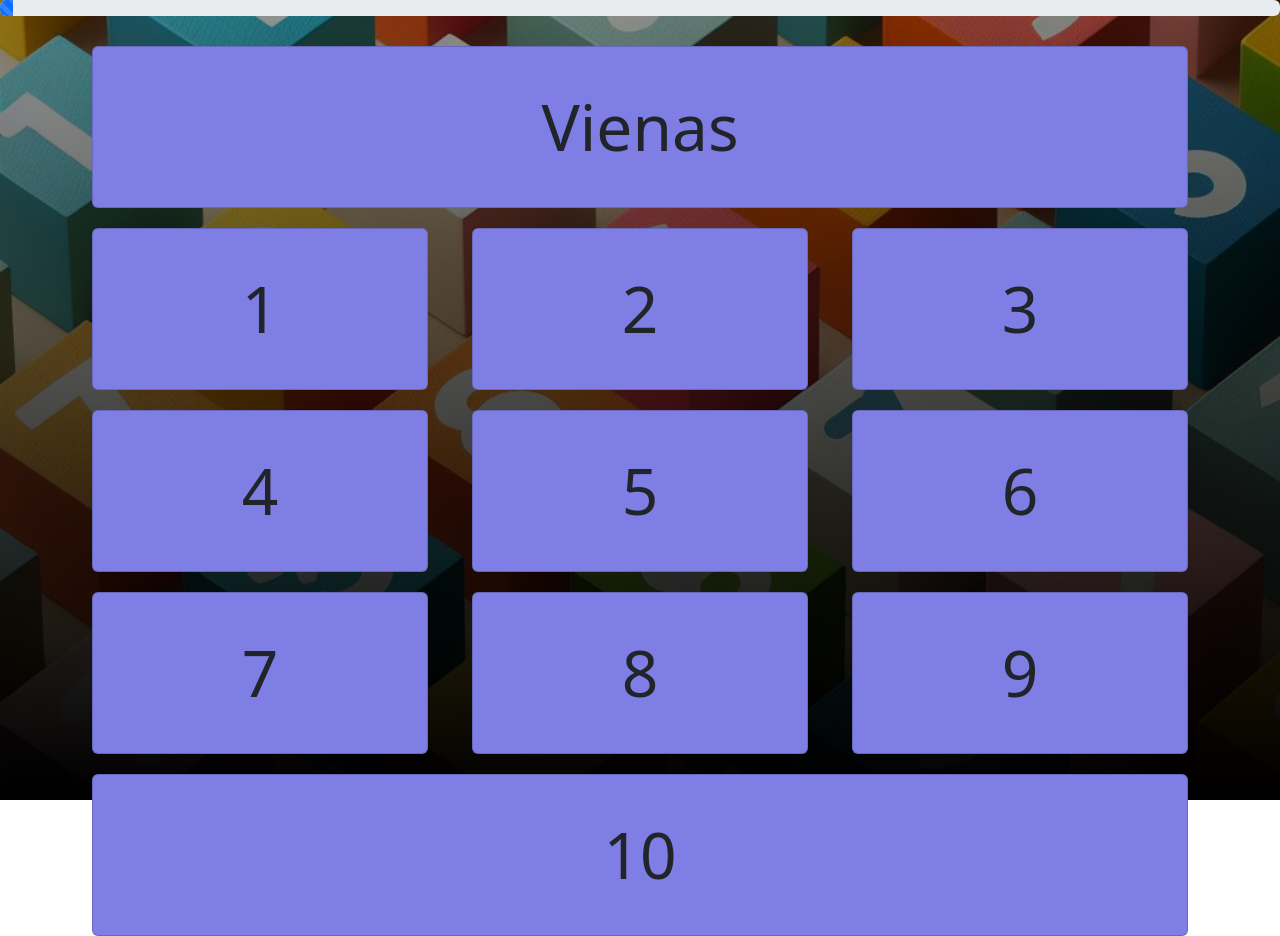
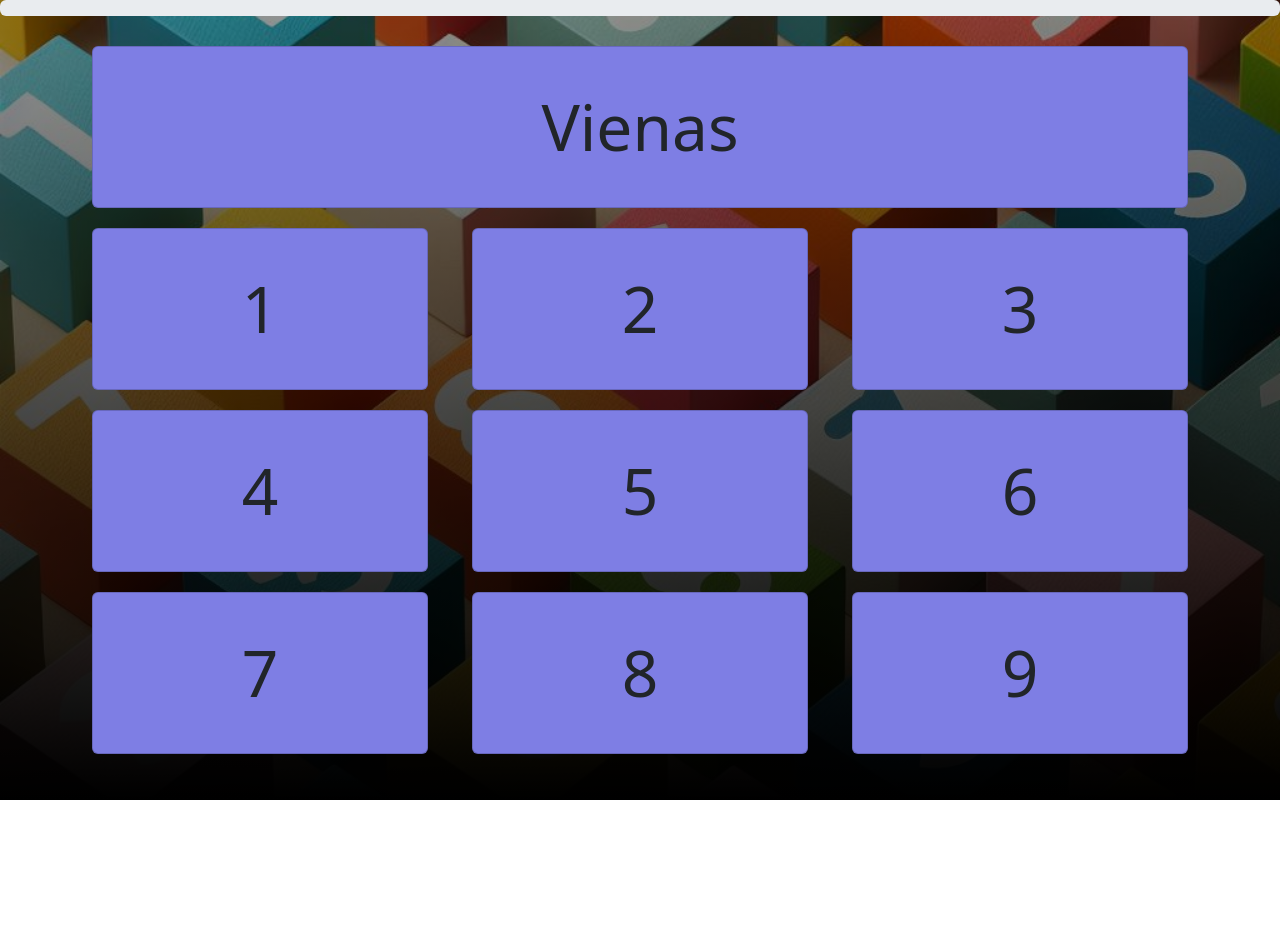
Before and after one commit to Deividas-Kozlovas/learning-games, a React (Create React App) app: page /find-numbers-up-to-ten in a window 1280 px wide. After the commit the page ends 800 px from the top, so only its background shows below. Built offline with nearby package versions, Linux system fonts and the light colour scheme.

Commit message:
implemented simple logic to compare pressed card if number match and if so change next number to mach with updating progress bar

```diff
--- a/src/Pages/Games/NumberGames/FindNumbersUpToTen/FindNumbersUpToTen.tsx
+++ b/src/Pages/Games/NumberGames/FindNumbersUpToTen/FindNumbersUpToTen.tsx
@@ -1,4 +1,4 @@
-import React from "react";
+import React, { useState } from "react";
 import { Container, Row, Col, Card, Button } from "react-bootstrap";
 import ProgressBar from "react-bootstrap/ProgressBar";
 import "./FindNumbersUpToTenStyles.scss";
@@ -6,9 +6,12 @@ import {
   numbersToFindInWords,
   numbersToShowOnCards,
 } from "./FindNumversUpToTenData.tsx";
+import { Prev } from "react-bootstrap/esm/PageItem";
 
 const FindNumbersUpToTen = () => {
   const CARDS_PER_ROW = 3;
+
+  const [currentNumber, setCurrentNumber] = useState<number>(0);
 
   const chunkArray = <T,>(array: T[], chunkSize: number): T[][] => {
     const result: T[][] = [];
@@ -18,17 +21,28 @@ const FindNumbersUpToTen = () => {
     return result;
   };
 
-  const numbersChunks = chunkArray<number>(numbersToShowOnCards, CARDS_PER_ROW);
+  const numbersChunks = chunkArray<number>(
+    numbersToShowOnCards.slice(0, 9),
+    CARDS_PER_ROW
+  );
+
+  function numberClicked(card: number): void {
+    if (card === currentNumber + 1) {
+      setCurrentNumber((prevNumber) => prevNumber + 1);
+    } else {
+      console.log("incorect");
+    }
+  }
 
   return (
     <div className="background">
-      <ProgressBar animated now={1} />
+      <ProgressBar animated now={currentNumber * 10} />
       <Container>
         <Row>
           <Col>
             <Card>
               <Card.Body>
-                <Card.Text>{numbersToFindInWords[0]}</Card.Text>
+                <Card.Text>{numbersToFindInWords[currentNumber]}</Card.Text>
               </Card.Body>
             </Card>
           </Col>
@@ -39,7 +53,9 @@ const FindNumbersUpToTen = () => {
               <Col key={`card-${rowIndex}-${cardIndex}`}>
                 <Card>
                   <Card.Body>
-                    <Card.Text>{card}</Card.Text>
+                    <Card.Text onClick={() => numberClicked(card)}>
+                      {card}
+                    </Card.Text>
                   </Card.Body>
                 </Card>
               </Col>
```
